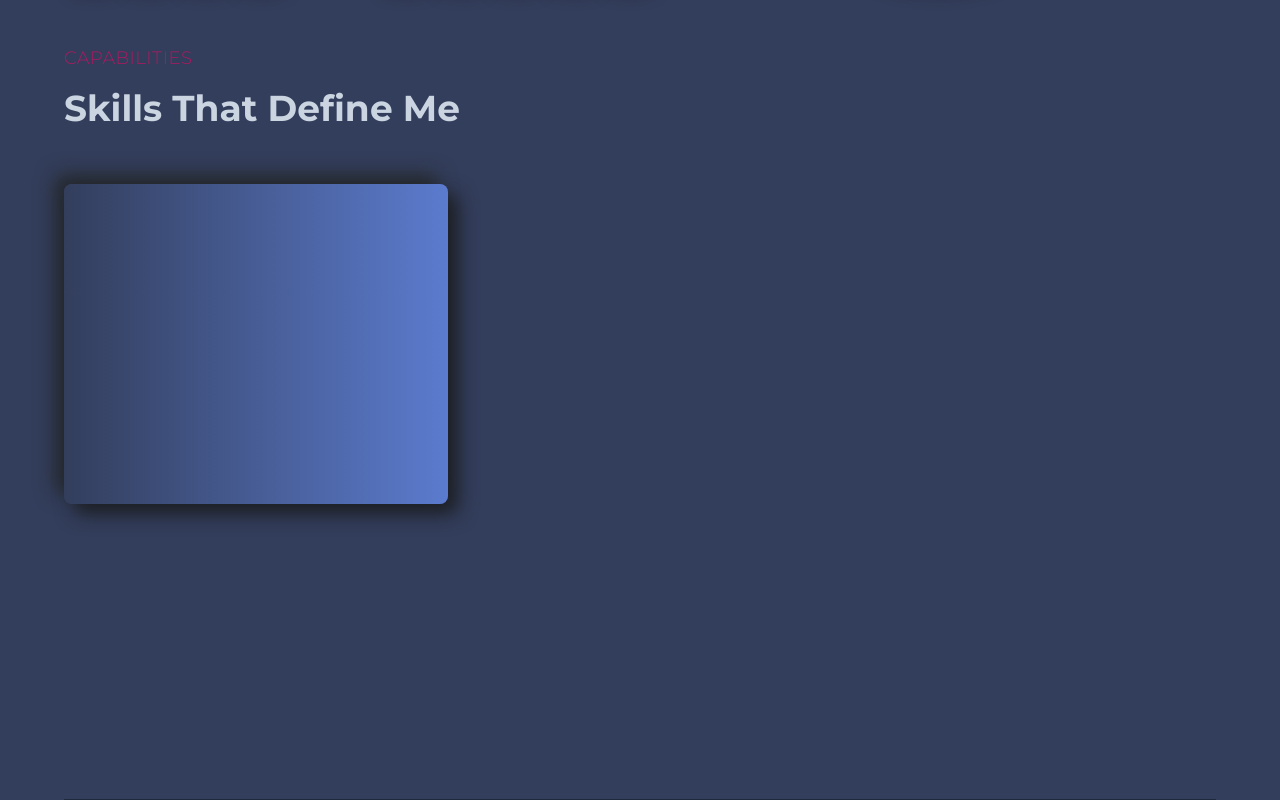
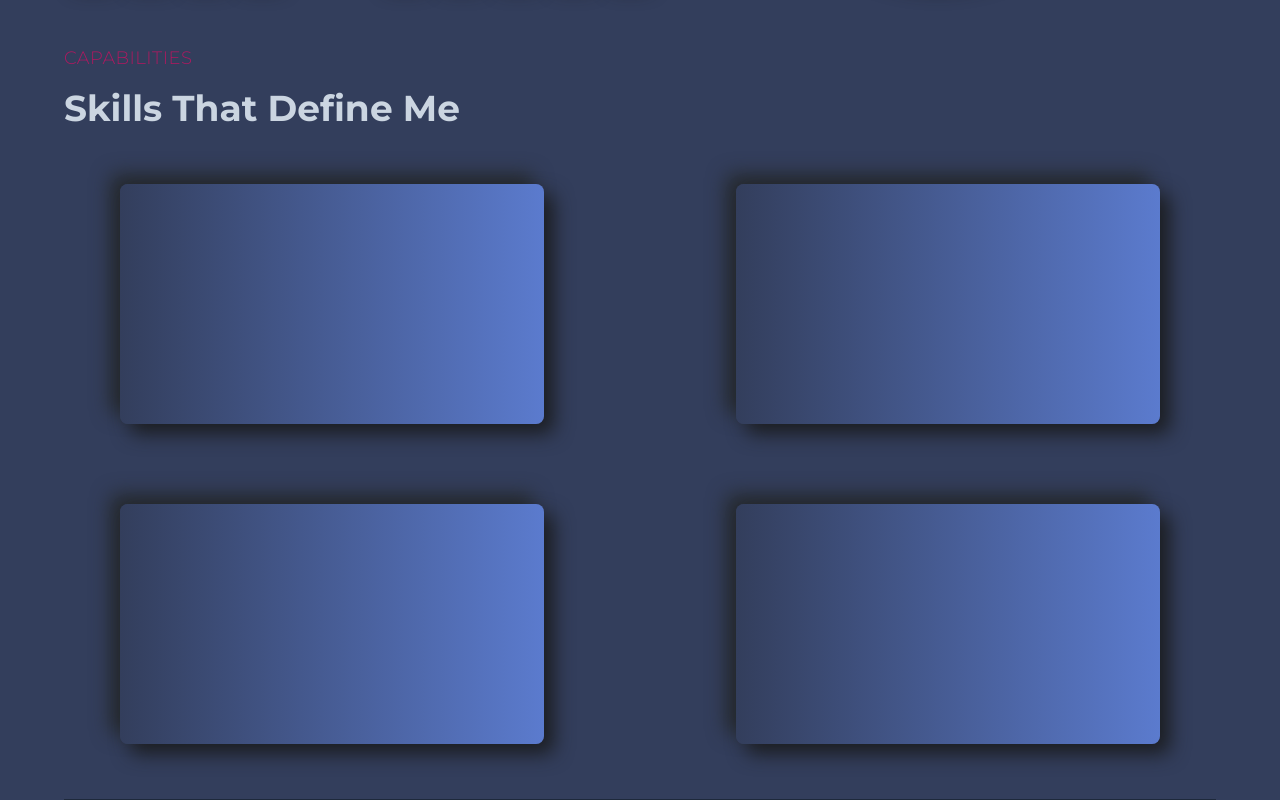
Before and after one commit to Anny27-pixel/myProtFolio, a React (Vite) app: page / in a window 1280 px wide. Shown: the part 470-1270 px from the top of the page. Built offline with nearby package versions, Linux system fonts and the light colour scheme.

Commit message:
card design done

```diff
--- a/src/components/capabilities/Capabilities.jsx
+++ b/src/components/capabilities/Capabilities.jsx
@@ -1,11 +1,32 @@
+import { SiCodeproject, SiRoamresearch, SiWeightsandbiases } from "react-icons/si";
 import Title from "../layouts/Title";
+import CardBox from "./CardBox";
 
 const Capabilities = () => {
   return (
     <section id="capabilities" className="w-full h-[800px] py-11 border-b-[1px] border-b-slate-800">
       <Title title="Capabilities" des="Skills That Define Me" />
-      <div className="w-1/3 px-12 h-80 py-10 rounded-lg shadow-shadowOne flex items-center bg-gradient-to-r from-bodyColor to-[#5b7bce] group hover:bg-gradient-to-b hover:from-[#182751] hover:to-[#333e5c] transition-colors duration-100 group">
-
+      <div className="grid grid-cols-2 gap-20">
+          <CardBox
+          title="Website Development"
+          des="Expertise in building responsive websites using HTML, CSS,Tailwindcss, Bootstrap, JavaScript, and React.js.Experience with state management using React hooks, along with UI/UX (Figma) optimization for better user experience.Developed interactive features and dynamic layouts for web applications."
+          icon = {<SiWeightsandbiases/>}
+          />
+          <CardBox
+          title="Research Work"
+          des='I focus on machine learning-based thesis using both primary and secondary tabular datasets. My work involves data preprocessing, feature engineering, and implementing machine learning models using Google Colab and Jupyter Notebooks. Recently, my paper titled "An Empirical Machine Learning Approach Towards Effective Sleep Disorder Prediction" was accepted for presentation at the 2025 4th International Conference on Electrical, Computer and Communication Engineering (ECCE 2025)."'
+          icon = {<SiRoamresearch/>}
+          />
+          <CardBox
+          title="Machine Learning Projects"
+          des='I have recently worked on a machine learning-based project called the "Smart Attendance System". In my projects, I utilize a variety of ML algorithms, tools, and libraries to solve real-world problems. For development, I primarily use VSCode as my integrated development environment (IDE).'
+          icon = {<SiCodeproject/>}
+          />
+          <CardBox
+          title="Python/Django Projects"
+          des='Built Python applications and Django-based websites with dynamic content management, authentication, and form handling.Designed and developed REST APIs using Django REST Framework (DRF).Experience with database management using SQLite and MySQL and efficient backend integration.'
+          icon = {<SiCodeproject/>}
+           />
       </div>
     </section>
   );
--- /dev/null
+++ b/src/components/capabilities/CardBox.jsx
@@ -0,0 +1,10 @@
+
+function CardBox() {
+  return (
+    <div  className="w-90 mx-14 px-12 h-60 py-10 rounded-lg shadow-shadowOne flex items-center bg-gradient-to-r from-bodyColor to-[#5b7bce] group hover:bg-gradient-to-b hover:from-[#182751] hover:to-[#333e5c] transition-colors duration-100 group">
+
+    </div>
+  );
+}
+
+export default CardBox;
```
